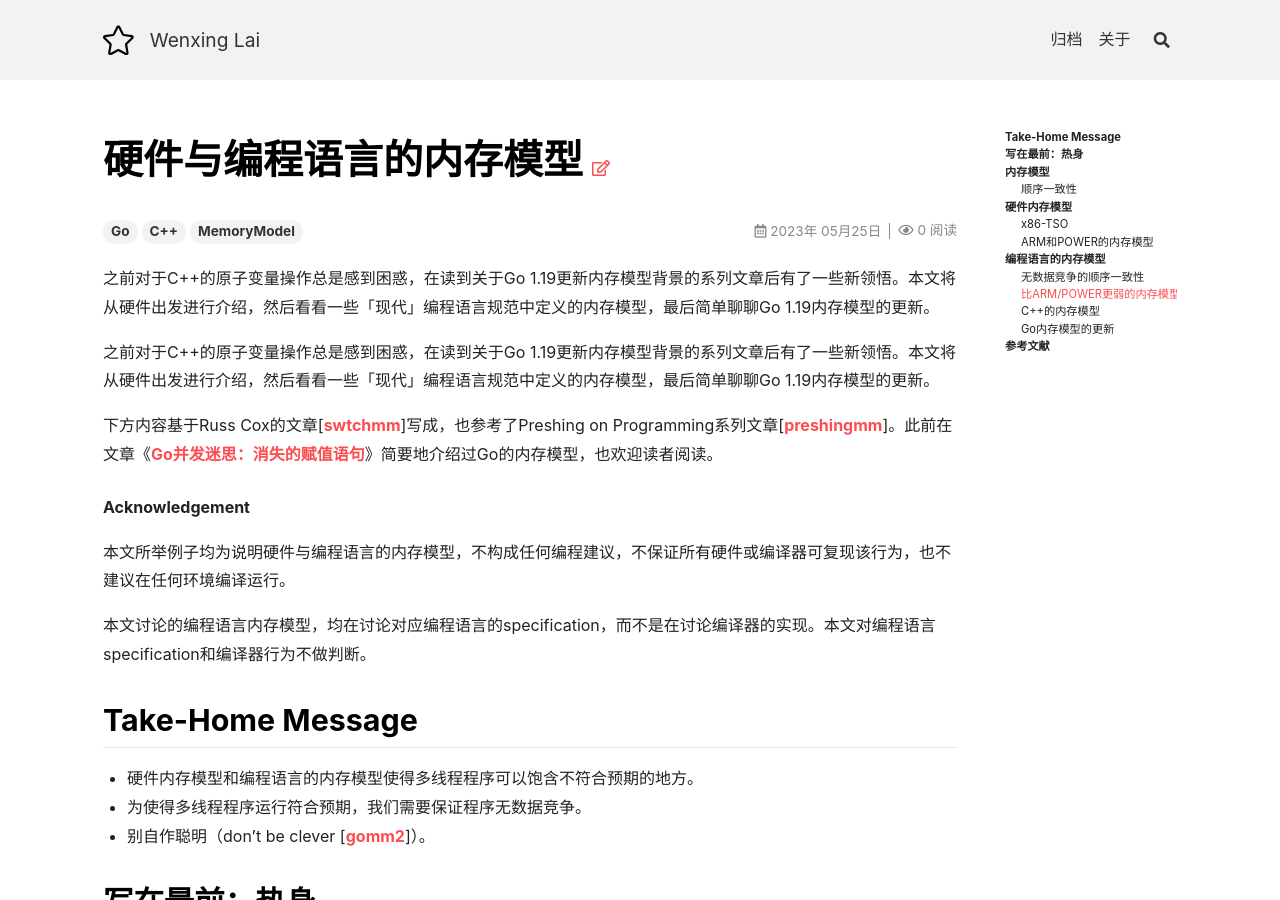
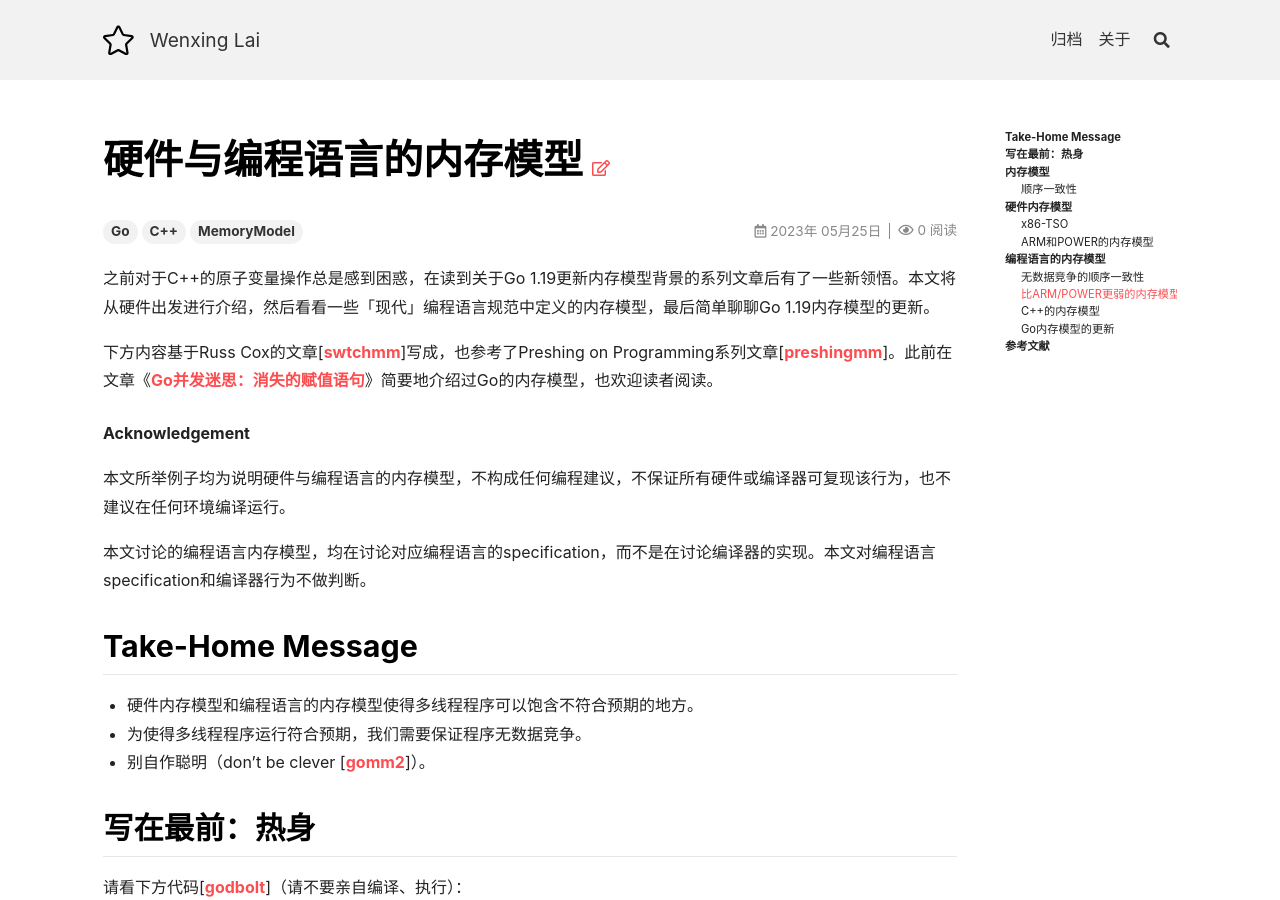
Before and after one commit to WenxingLai/wenxinglai.github.io, a Jekyll site: the page built from _posts/2023-05-25-mm.md, in a window 1280 px wide and 900 px high. Built offline with Jekyll 4.4.1, drawn with Linux system fonts in a browser that asks for light colours; nearby versions of some CDN libraries; comment, search, counter and statistics services are not loaded.

Commit message:
simplified excerpts

```diff
--- a/_posts/2023-05-25-mm.md
+++ b/_posts/2023-05-25-mm.md
@@ -3,9 +3,6 @@ title: 硬件与编程语言的内存模型
 tags: Go C++ MemoryModel
 key: hardware-language-memory-model
 ---
-
-之前对于C++的原子变量操作总是感到困惑，在读到关于Go 1.19更新内存模型背景的系列文章后有了一些新领悟。本文将从硬件出发进行介绍，然后看看一些「现代」编程语言规范中定义的内存模型，最后简单聊聊Go 1.19内存模型的更新。
-<!--more-->
 
 之前对于C++的原子变量操作总是感到困惑，在读到关于Go 1.19更新内存模型背景的系列文章后有了一些新领悟。本文将从硬件出发进行介绍，然后看看一些「现代」编程语言规范中定义的内存模型，最后简单聊聊Go 1.19内存模型的更新。
 
```
Also changed, not shown: _posts/2021-12-12-balls-and-bins.md (+1 -0 lines), _posts/2022-10-27-jpeg-simd.md (+0 -3 lines).
